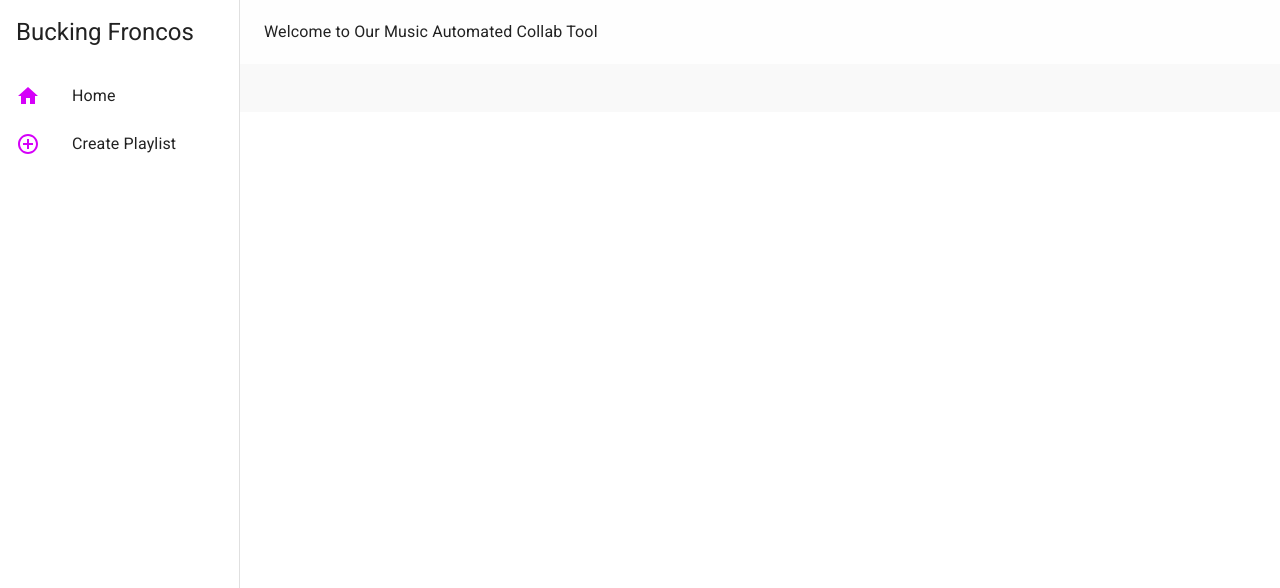
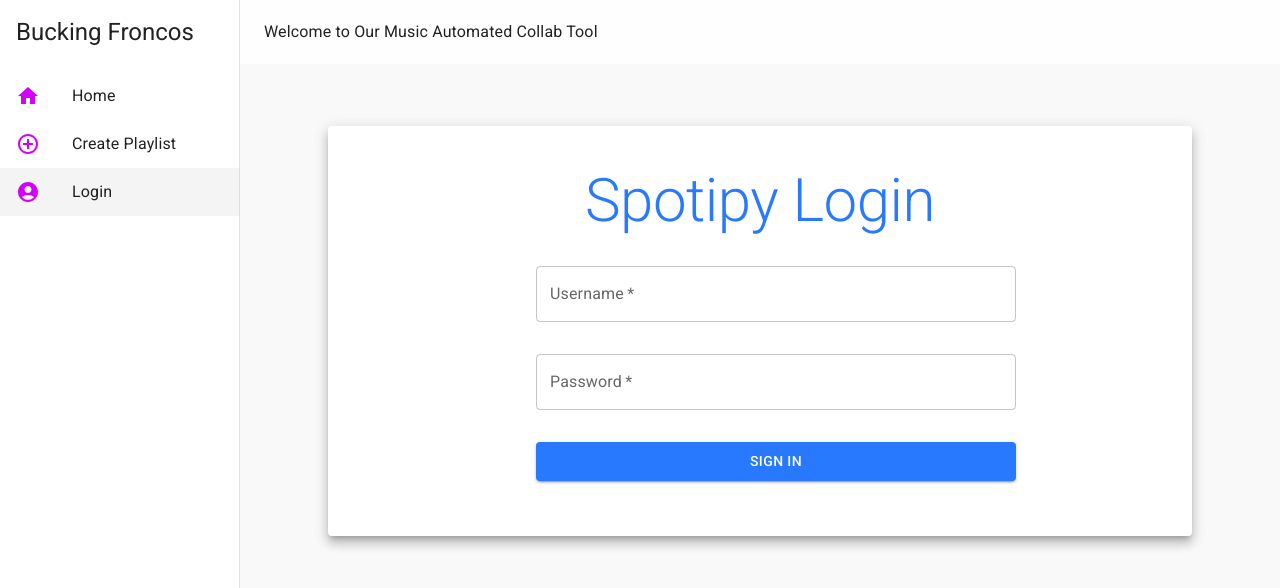
Before and after one commit to BuckingFroncos/spotify, a React (Create React App) app in the folder auto-spot-app/: page /login in a window 1280 px wide. Shown: the top 588 px of the page. Built offline with nearby package versions, Linux system fonts and the light colour scheme.

Commit message:
Added Login Page Layout and Added Login Page Navigation to Drawer Component

```diff
--- a/auto-spot-app/src/App.js
+++ b/auto-spot-app/src/App.js
@@ -3,8 +3,9 @@ import Home from './pages/Home'
 import Create from './pages/Create'
 import Layout from './components/Layout';
 import { createTheme, ThemeProvider } from '@mui/material';
-import { purple } from '@mui/material/colors';
+import { blue, purple } from '@mui/material/colors';
 import DisplayResults from './pages/Search-Results';
+import Login from './pages/Login';
 
 const theme = createTheme({
   palette:{
@@ -19,9 +20,10 @@ function App() {
   return(
     <ThemeProvider theme={theme}>
       <BrowserRouter>
-        <Layout>
+      <Layout>
           <Routes>
             <Route path="/" element={<Home/>}/>
+            <Route path="/login" element={<Login/>}/>
             <Route path="/create" element={<Create/>}/>
             <Route path="/results" element={<DisplayResults/>}/>
           </Routes>
--- a/auto-spot-app/src/components/Layout.js
+++ b/auto-spot-app/src/components/Layout.js
@@ -1,6 +1,6 @@
 import React from 'react'
 import { Drawer, Typography, List, ListItemButton, ListItemIcon, ListItemText, AppBar, Toolbar} from '@mui/material'
-import {AddCircleOutlineOutlined, Home} from '@mui/icons-material'
+import { AccountCircleRounded, AddCircleOutlineOutlined, Home } from '@mui/icons-material'
 import { useLocation, useNavigate } from 'react-router-dom'
 import Box from '@mui/material/Box'
 
@@ -20,6 +20,11 @@ export default function Layout({ children }){
             text: 'Create Playlist',
             path: '/create',
             icon: <AddCircleOutlineOutlined color = "secondary"/>
+        },
+        {
+            text: 'Login',
+            path: '/login',
+            icon: <AccountCircleRounded color="secondary"/>
         }
     ]
 
@@ -37,9 +42,9 @@ export default function Layout({ children }){
                 elevation={0}
             >
                 <Toolbar>
-                    <Typography>
-                        Welcome to Our Music Automated Collab Tool
-                    </Typography>
+                        <Typography>
+                            Welcome to Our Music Automated Collab Tool
+                        </Typography>
                 </Toolbar>
             </AppBar>
             <Drawer
--- /dev/null
+++ b/auto-spot-app/src/pages/Login.js
@@ -0,0 +1,89 @@
+import React from "react";
+import { Box, Button, Paper, TextField, ThemeProvider, Typography, createTheme } from "@mui/material";
+import { blue } from "@mui/material/colors";
+
+// Having curly braces in as parameters means that you are created props/properites for this react component/function
+export default function Login({content}) {
+
+    const theme = createTheme({
+        palette:{
+          primary:{
+            main: '#fefefe'
+          },
+          secondary: blue
+        }
+      })
+
+    return(
+        <ThemeProvider theme={theme}>
+        <Box sx={{
+            display: 'flex',
+            flexDirection: 'column',
+            padding: '1vmin 3vmin',
+            padding: '3vmax 5vmax',
+            }}>
+
+            <Paper
+                sx={{
+                    padding: '1vmin 10vmin',
+                    padding: '3vmax 15vmax',
+                }}
+                variant='elevation'
+                elevation={8}>
+
+
+                <Typography
+                sx={{
+                    textAlign: 'center',
+                    margin: '0vh 0vh 1vmax',
+                }}
+                variant='h2'
+                color='secondary'
+                >
+                    Spotipy Login
+                </Typography>
+                {/* Configure TextFields into Form control and input rather than text fields */}
+                <TextField
+                sx={{
+                    margin: '2vmin',
+                }}
+                id="Username-Field"
+                fullWidth={true}
+                variant="outlined"
+                required
+                label="Username"
+                color="secondary">
+                </TextField>
+
+                {/* Will Add Hide/Show Password Icon feature */}
+                <TextField
+                sx={{
+                    margin: '2vmin',
+                }}
+                id="Password-Field"
+                variant="outlined"
+                fullWidth={true}
+                required
+                label="Password"
+                color="secondary">
+                </TextField>
+
+                <Button
+                sx={{
+                    padding: '0.25vmin 5vmin',
+                    padding: '0.6vmax 10vmax',
+                    margin: '2vmin',
+                }}
+                onClick={() => {
+                    console.log("Clicked")
+                }}
+                fullWidth={true}
+                variant="contained"
+                color="secondary"
+                type="submit"
+                >Sign In</Button>
+            </Paper>
+        </Box>
+        </ThemeProvider>
+    )
+}
```
